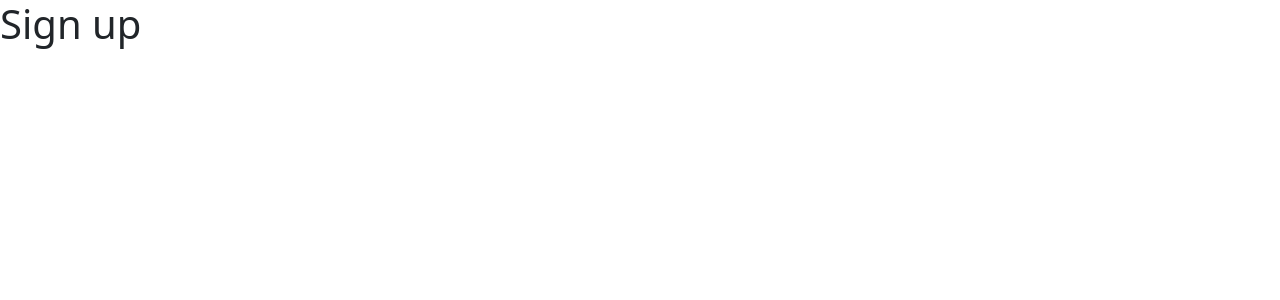
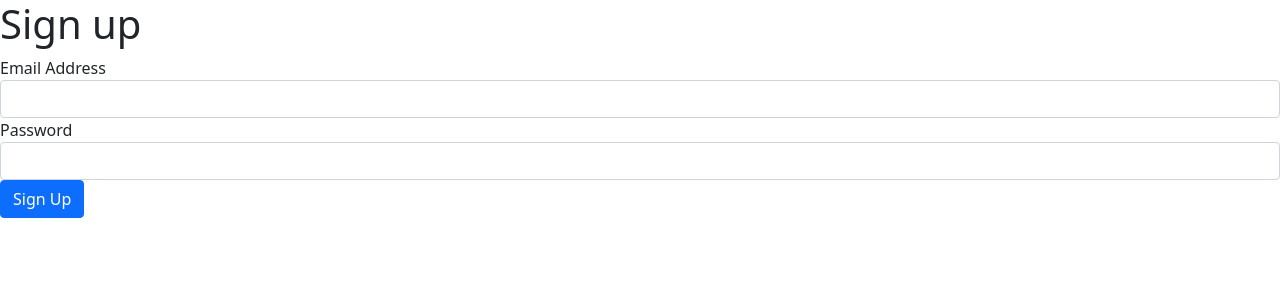
Before and after one commit to nirhuri/ticketing, a Next.js app in the folder client/: page /auth/signup in a window 1280 px wide. Shown: the top 300 px of the page. Built offline with nearby package versions, Linux system fonts and the light colour scheme.

Commit message:
commincating with the backend

```diff
--- a/client/package.json
+++ b/client/package.json
@@ -10,6 +10,7 @@
   "author": "",
   "license": "ISC",
   "dependencies": {
+    "axios": "^0.26.0",
     "bootstrap": "^5.1.3",
     "next": "^12.0.10",
     "react": "^17.0.2",
--- a/client/pages/auth/signup.js
+++ b/client/pages/auth/signup.js
@@ -1,5 +1,40 @@
+import { useState } from "react";
+import axios from 'axios';
+
 export default () => {
-    return <form>
-        <h1>Sign up</h1>
+  const [email, setEmail] = useState("");
+  const [password, setPassword] = useState("");
+
+    const onSubmit = async (event) => {
+        event.preventDefault();
+        const response = await axios.post("/api/users/signup", {
+            email, password
+        });
+
+        console.log(response.data)
+    }
+
+  return (
+    <form onSubmit={onSubmit}>
+      <h1>Sign up</h1>
+      <div className="form-group">
+        <label>Email Address</label>
+        <input
+          value={email}
+          onChange={(e) => setEmail(e.target.value)}
+          className="form-control"
+        />
+      </div>
+      <div className="form-group">
+        <label>Password</label>
+        <input
+          value={password}
+          onChange={(e) => setPassword(e.target.value)}
+          type="password"
+          className="form-control"
+        />
+      </div>
+      <button className="btn btn-primary">Sign Up</button>
     </form>
-}
+  );
+};
```
Also changed, not shown: 1 other file (tests, documents, lock files or other folders).
